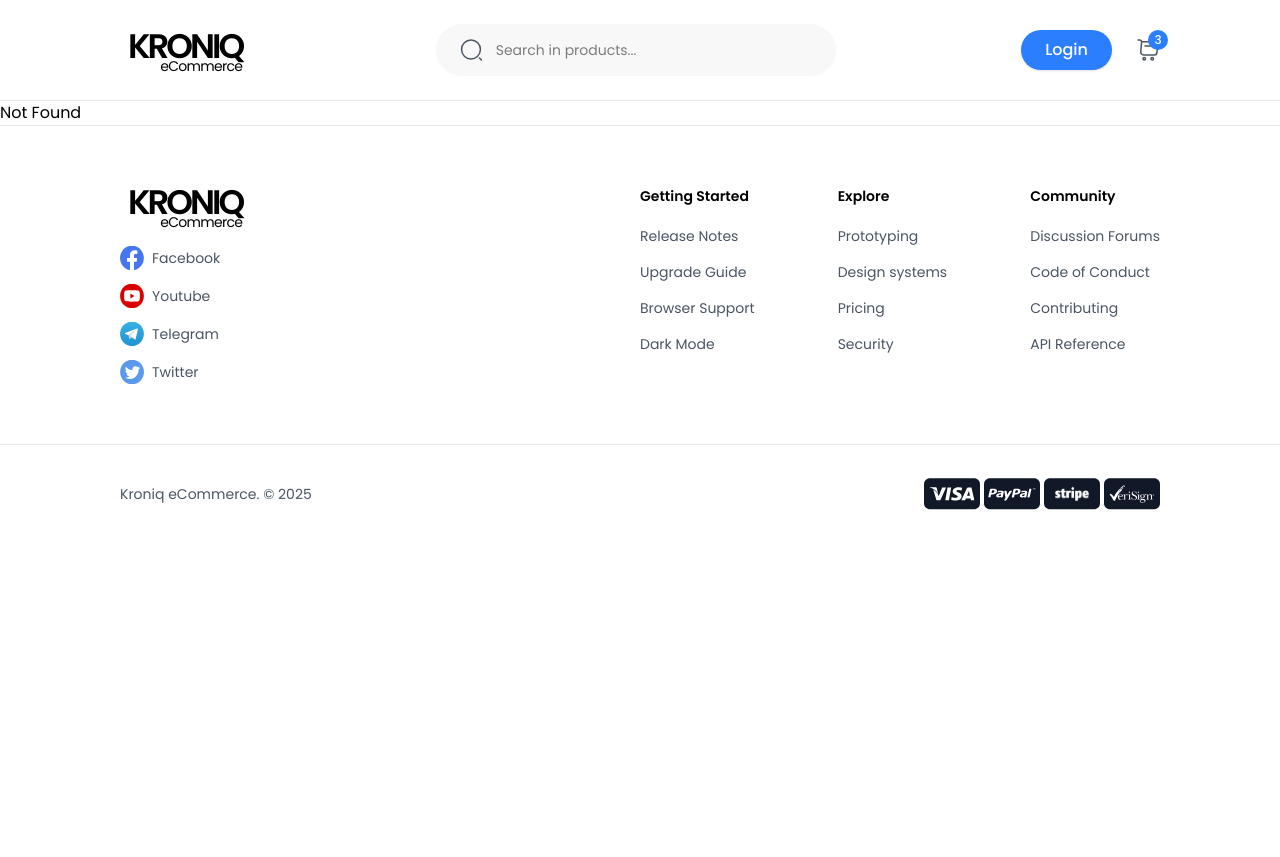
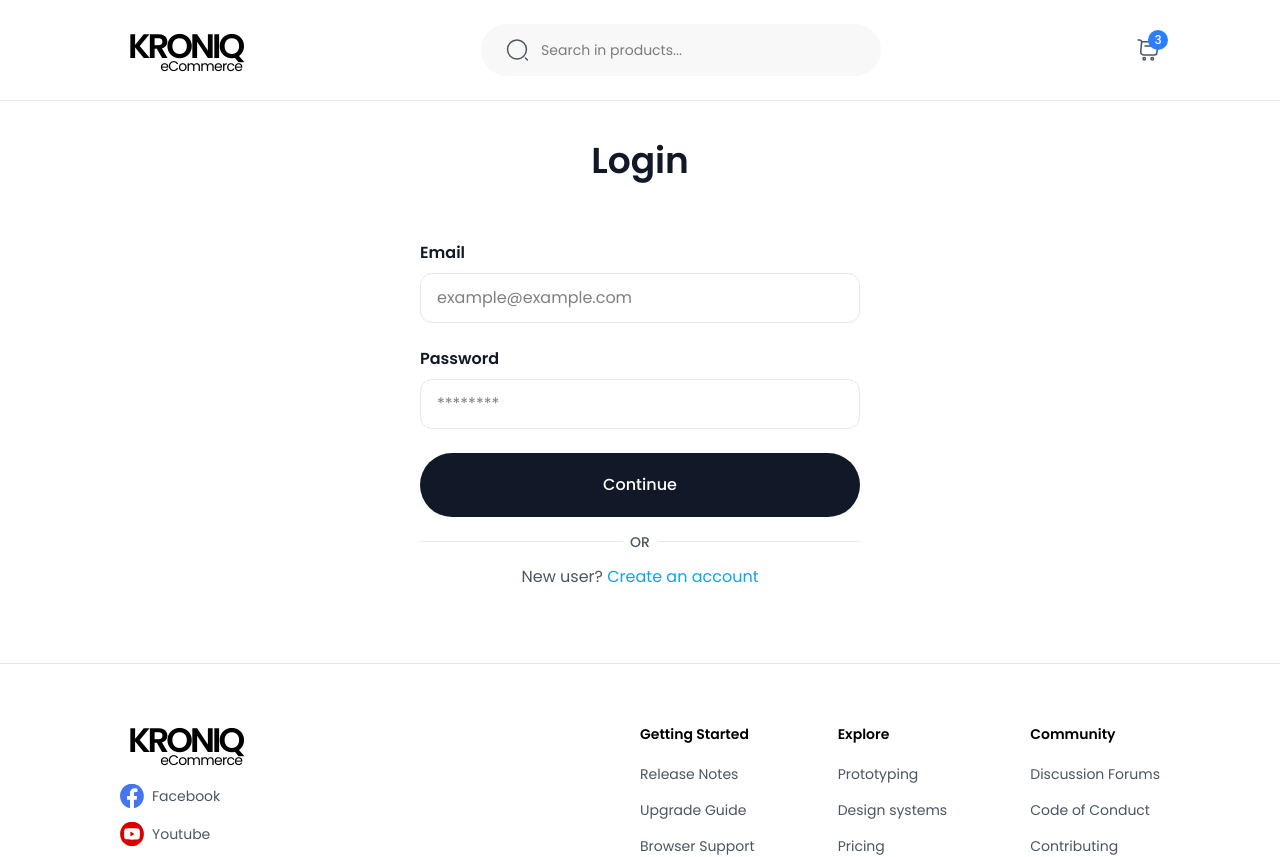
Before and after one commit to NurAlam123/kroniq, a React (Vite) app: page /login in a window 1280 px wide. Shown: the top 857 px of the page. Before the commit the page ends 800 px from the top, so only its background shows below. Built offline with nearby package versions, Linux system fonts and the light colour scheme.

Commit message:
feat(auth): add login page

```diff
--- a/src/components/common/Input.tsx
+++ b/src/components/common/Input.tsx
@@ -4,6 +4,7 @@ import { cn } from "../../lib/utils";
 interface InputProps extends HTMLProps<HTMLInputElement> {
   label: string;
   divClassName?: string;
+  labelClassName?: string;
 }
 
 const Input = ({
@@ -11,6 +12,7 @@ const Input = ({
   name,
   className,
   divClassName,
+  labelClassName,
   type,
   ...props
 }: InputProps) => {
@@ -18,7 +20,7 @@ const Input = ({
     <div className={cn("flex flex-col gap-2", divClassName)}>
       <label
         htmlFor={name}
-        className="text-c-sm lg:text-c-base text-primary font-semibold"
+        className={cn("text-c-sm lg:text-c-base text-primary font-semibold")}
       >
         {label}
       </label>
--- a/src/components/layout/Navbar.tsx
+++ b/src/components/layout/Navbar.tsx
@@ -1,4 +1,4 @@
-import { Link } from "@tanstack/react-router";
+import { Link, useLocation } from "@tanstack/react-router";
 import Logo from "../../assets/Logo";
 import Image from "../common/Image";
 import { cn } from "../../lib/utils";
@@ -45,6 +45,8 @@ const SearchBar = () => {
 };
 
 const Menu = ({ className }: { className?: string }) => {
+  const location = useLocation();
+
   return (
     <div
       className={cn(
@@ -55,14 +57,20 @@ const Menu = ({ className }: { className?: string }) => {
       <div className="space-y-2">
         <Link
           to="/"
-          className="bg-blue-500 px-6 py-2 rounded-full text-white transition-all ease-in-out font-medium text-center block shadow-sm active:scale-95 hover:bg-blue-600 lg:hidden"
+          className={cn(
+            "bg-blue-500 px-6 py-2 rounded-full text-white transition-all ease-in-out font-medium text-center block shadow-sm active:scale-95 hover:bg-blue-600 lg:hidden",
+            location.pathname === "/register" && "hidden",
+          )}
         >
           Register
         </Link>
 
         <Link
-          to="/"
-          className="block bg-white lg:bg-blue-500 px-6 py-2 rounded-full text-blue-500 lg:text-white transition-all ease-in-out font-medium text-center shadow-sm active:scale-95 hover:bg-gray-50 lg:hover:bg-blue-600"
+          to="/login"
+          className={cn(
+            "block bg-white lg:bg-blue-500 px-6 py-2 rounded-full text-blue-500 lg:text-white transition-all ease-in-out font-medium text-center shadow-sm active:scale-95 hover:bg-gray-50 lg:hover:bg-blue-600",
+            location.pathname === "/login" && "hidden",
+          )}
         >
           Login
         </Link>
--- a/src/routeTree.gen.ts
+++ b/src/routeTree.gen.ts
@@ -9,10 +9,16 @@
 // Additionally, you should also exclude this file from your linter and/or formatter to prevent it from being checked or modified.
 
 import { Route as rootRouteImport } from './routes/__root'
+import { Route as LoginIndexRouteImport } from './routes/login/index'
 import { Route as CheckoutIndexRouteImport } from './routes/checkout/index'
 import { Route as homeIndexRouteImport } from './routes/(home)/index'
 import { Route as ProductProductIDRouteImport } from './routes/product/$productID'
 
+const LoginIndexRoute = LoginIndexRouteImport.update({
+  id: '/login/',
+  path: '/login/',
+  getParentRoute: () => rootRouteImport,
+} as any)
 const CheckoutIndexRoute = CheckoutIndexRouteImport.update({
   id: '/checkout/',
   path: '/checkout/',
@@ -33,34 +39,45 @@ export interface FileRoutesByFullPath {
   '/product/$productID': typeof ProductProductIDRoute
   '/': typeof homeIndexRoute
   '/checkout': typeof CheckoutIndexRoute
+  '/login': typeof LoginIndexRoute
 }
 export interface FileRoutesByTo {
   '/product/$productID': typeof ProductProductIDRoute
   '/': typeof homeIndexRoute
   '/checkout': typeof CheckoutIndexRoute
+  '/login': typeof LoginIndexRoute
 }
 export interface FileRoutesById {
   __root__: typeof rootRouteImport
   '/product/$productID': typeof ProductProductIDRoute
   '/(home)/': typeof homeIndexRoute
   '/checkout/': typeof CheckoutIndexRoute
+  '/login/': typeof LoginIndexRoute
 }
 export interface FileRouteTypes {
   fileRoutesByFullPath: FileRoutesByFullPath
-  fullPaths: '/product/$productID' | '/' | '/checkout'
+  fullPaths: '/product/$productID' | '/' | '/checkout' | '/login'
   fileRoutesByTo: FileRoutesByTo
-  to: '/product/$productID' | '/' | '/checkout'
-  id: '__root__' | '/product/$productID' | '/(home)/' | '/checkout/'
+  to: '/product/$productID' | '/' | '/checkout' | '/login'
+  id: '__root__' | '/product/$productID' | '/(home)/' | '/checkout/' | '/login/'
   fileRoutesById: FileRoutesById
 }
 export interface RootRouteChildren {
   ProductProductIDRoute: typeof ProductProductIDRoute
   homeIndexRoute: typeof homeIndexRoute
   CheckoutIndexRoute: typeof CheckoutIndexRoute
+  LoginIndexRoute: typeof LoginIndexRoute
 }
 
 declare module '@tanstack/react-router' {
   interface FileRoutesByPath {
+    '/login/': {
+      id: '/login/'
+      path: '/login'
+      fullPath: '/login'
+      preLoaderRoute: typeof LoginIndexRouteImport
+      parentRoute: typeof rootRouteImport
+    }
     '/checkout/': {
       id: '/checkout/'
       path: '/checkout'
@@ -89,6 +106,7 @@ const rootRouteChildren: RootRouteChildren = {
   ProductProductIDRoute: ProductProductIDRoute,
   homeIndexRoute: homeIndexRoute,
   CheckoutIndexRoute: CheckoutIndexRoute,
+  LoginIndexRoute: LoginIndexRoute,
 }
 export const routeTree = rootRouteImport
   ._addFileChildren(rootRouteChildren)
--- /dev/null
+++ b/src/routes/login/index.tsx
@@ -0,0 +1,53 @@
+import { createFileRoute, Link } from "@tanstack/react-router";
+import Input from "../../components/common/Input";
+import Button from "../../components/common/Button";
+
+export const Route = createFileRoute("/login/")({
+  component: RouteComponent,
+});
+
+function RouteComponent() {
+  return (
+    <div className="flex justify-center items-center mt-[40px] mb-[72px]">
+      <div className="w-[440px] h-[450px]">
+        <h1 className="text-c-3xl text-primary font-semibold text-center mb-[60px]">
+          Login
+        </h1>
+
+        <form className="space-y-6">
+          <Input
+            label="Email"
+            labelClassName="text-c-base"
+            placeholder="example@example.com"
+          />
+          <Input
+            label="Password"
+            labelClassName="text-c-base"
+            placeholder="********"
+          />
+
+          <Button type="submit" className="w-full">
+            Continue
+          </Button>
+        </form>
+
+        <div className="mt-6">
+          <div className="h-px w-full bg-gray-450 relative">
+            <div className="absolute top-1/2 left-1/2 -translate-1/2 bg-white px-2">
+              <span className="text-c-sm font-medium text-body-text select-none">
+                OR
+              </span>
+            </div>
+
+            <p className="text-body-text pt-6 text-center">
+              New user?{" "}
+              <Link to="/" className="text-vibrant">
+                Create an account
+              </Link>
+            </p>
+          </div>
+        </div>
+      </div>
+    </div>
+  );
+}
```
